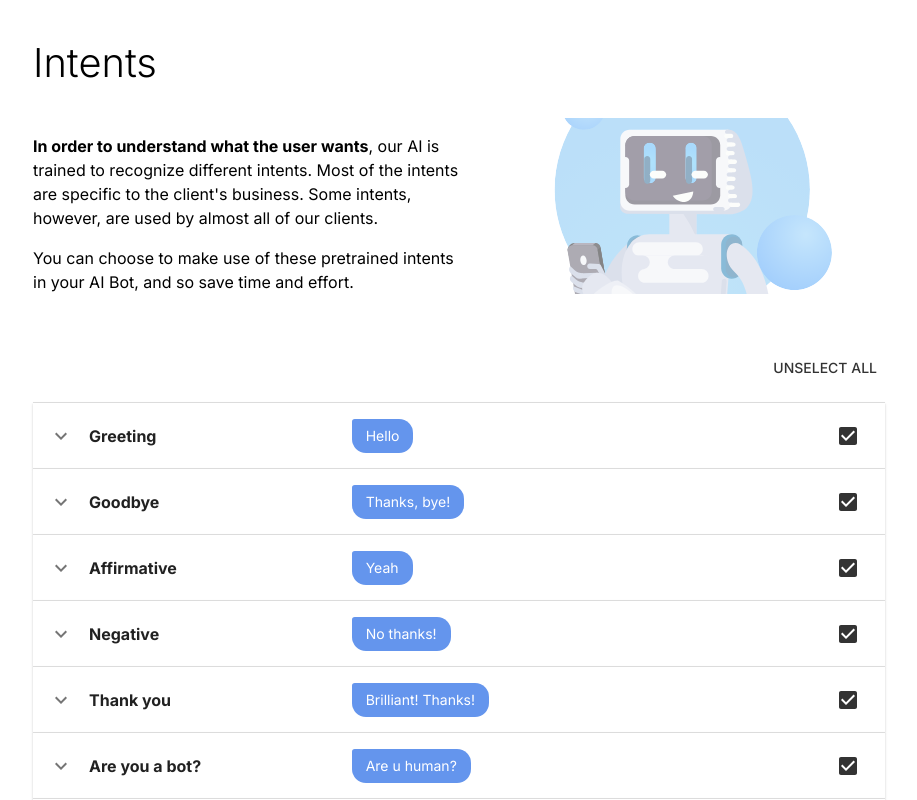
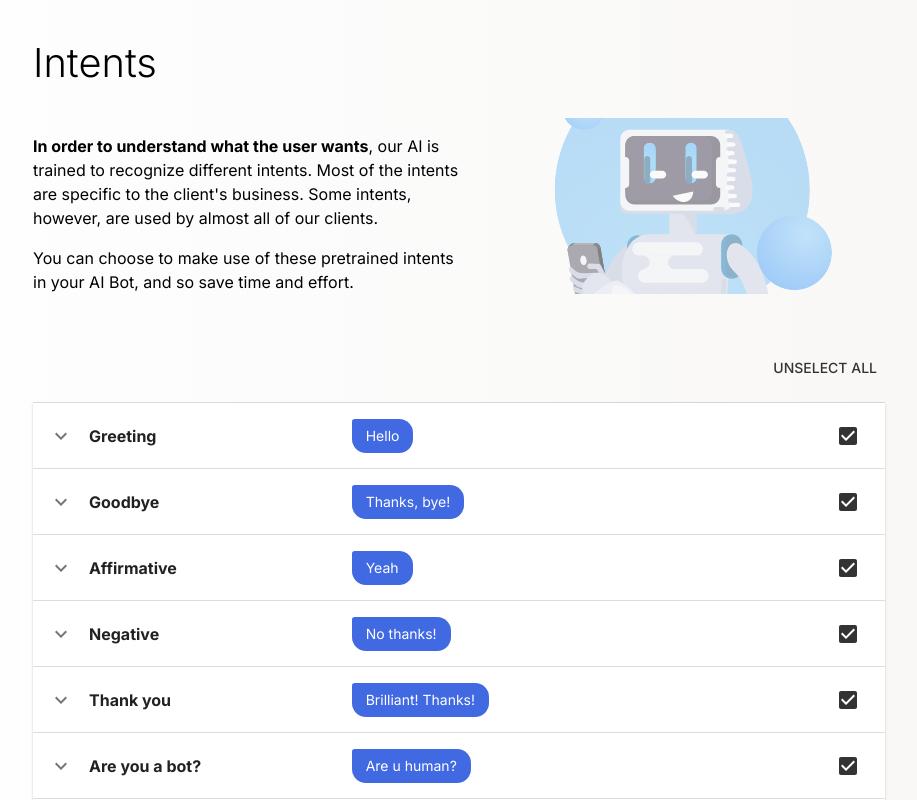
Before and after one commit to abelerdesz/intent-wizard, a React (Vite) app: page / in a window 1280 px wide. Shown: the top 800 px of the page, without its empty margins (181-1098 px from the left). Built offline with nearby package versions, Linux system fonts and the light colour scheme.

Commit message:
feat(app): tweak color scheme

```diff
--- a/src/components/ChatBubble.tsx
+++ b/src/components/ChatBubble.tsx
@@ -9,7 +9,7 @@ const StyledTypography = styled(Typography)<Props>`
   display: flex;
   alignitems: center;
   background: ${(props) =>
-    props.sender === 'user' ? 'cornflowerblue' : 'darkcyan'};
+    props.sender === 'user' ? 'royalblue' : 'darkcyan'};
   color: white;
   padding: 0.5em 1em;
   margin-right: 1em;
--- a/src/index.css
+++ b/src/index.css
@@ -23,4 +23,5 @@ body {
   margin: 0;
   min-width: 320px;
   min-height: 100vh;
+  background-image: linear-gradient(to right, #ffffff, #ece9e663);
 }
```
